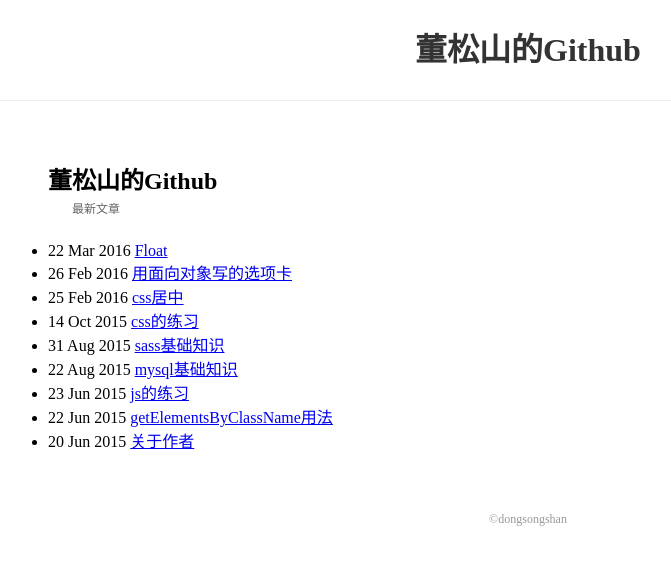
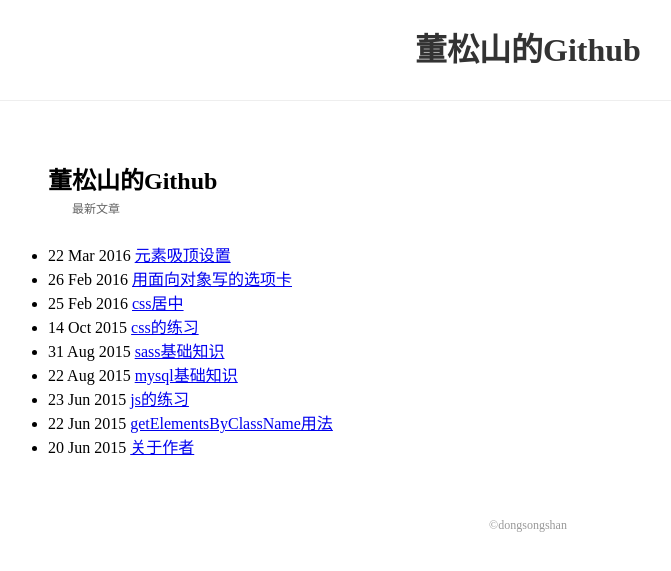
Before and after one commit to dongsongshan/dongsongshan.github.io, a Jekyll site: the page built from index.html, in a window 1280 px wide. Shown: the top 571 px of the page, without its empty margins (112-783 px from the left). Built offline with Jekyll 4.4.1, drawn with Linux system fonts in a browser that asks for light colours.

Commit message:
元素吸顶

```diff
--- a/_posts/2016-03-22-float.html
+++ b/_posts/2016-03-22-float.html
@@ -1,3 +1,8 @@
+---
+layout: default
+title: 元素吸顶设置
+---
+
 <p>元素吸顶</p>
 <pre>
 	    // 设置吸顶元素距网页文档顶部的高度
```
